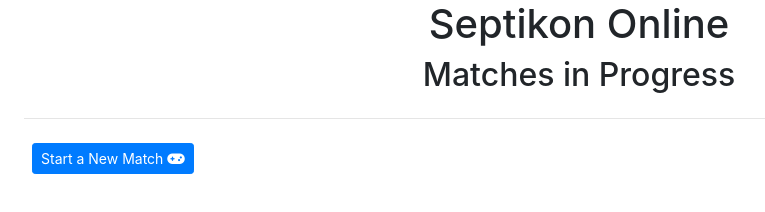
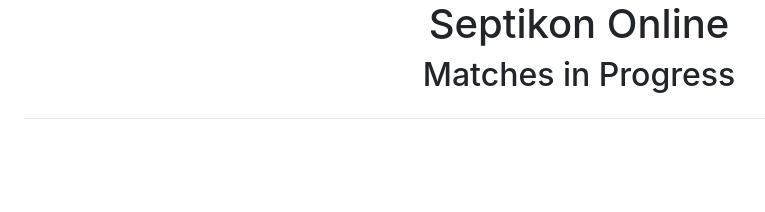
Before and after one commit to Pilipo/bg-phaser-client, a website: page index.html in a window 1280 px wide. Shown: the whole page, without its empty margins (61-826 px from the left). Drawn offline with nearby package versions, Linux system fonts and the light colour scheme.

Commit message:
Removes default dom crap

```diff
--- a/index.html
+++ b/index.html
@@ -19,8 +19,6 @@
     </div>
     <hr />
     <div id="start-buttons">
-      <button id="start-match" type="button" class="btn btn-primary btn-sm m-2">Start a New Match
-        <i class="fas fa-gamepad"></i></button>
     </div>
     <div id="the-game"></div>
   </div>
```
